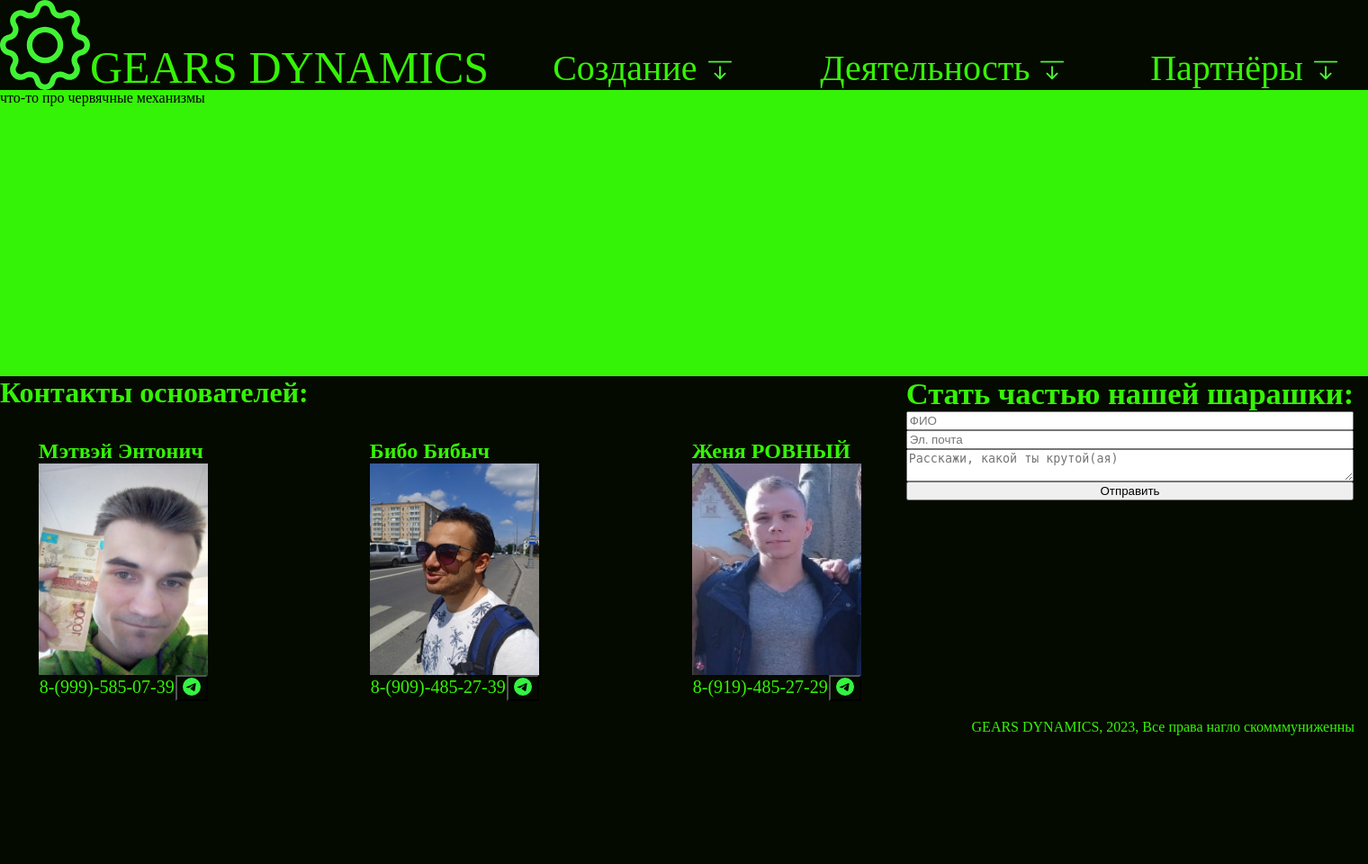
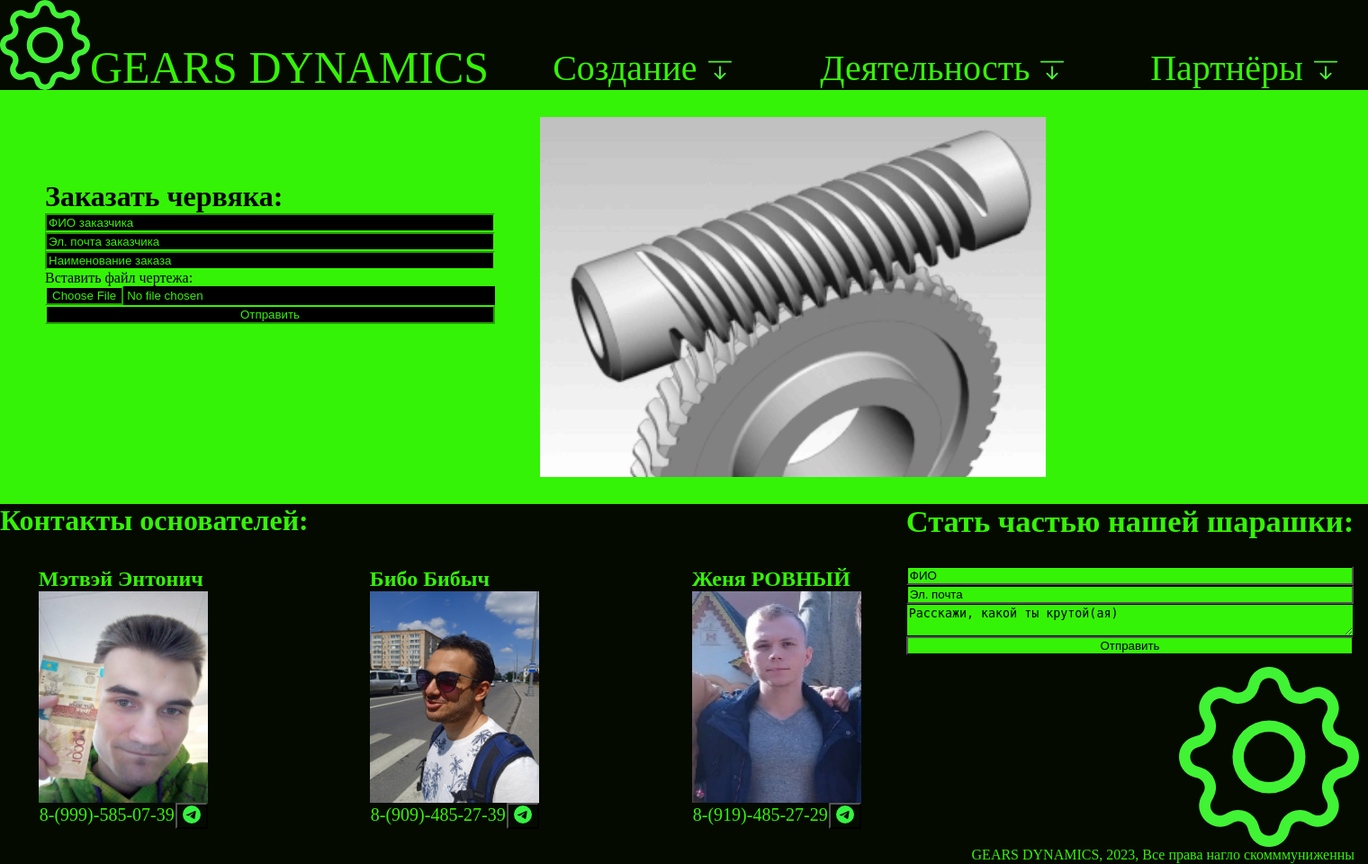
Before and after one commit to matwill00/study1, a Django app: page /worm_gears/ in a window 1520 px wide. Shown: the whole page at 90% size. Before the commit the page ends 817 px from the top, so only its background shows below. Run offline with Django 4.2, Linux system fonts and the light colour scheme.

Commit message:
media part 1

```diff
--- a/mysite/mysite/urls.py
+++ b/mysite/mysite/urls.py
@@ -26,4 +26,6 @@ urlpatterns = [
     path('check/', index.check),
     path('resume/', index.resume),
     path('gears/gear_order/', index.gear_order),
+    path('rack_neck/rack_neck_order/', index.rack_neck_order),
+    path('worm_gears/worm_gear_order/', index.worm_gear_order),
 ]
--- a/mysite/pools/controllers/index.py
+++ b/mysite/pools/controllers/index.py
@@ -1,7 +1,6 @@
 from django.http import HttpResponse
 from django.shortcuts import redirect, render
-from pools.models import Resume
-from pools.models import Gear_order
+from pools.models import Resume, Gear_order, Rack_neck_order, Worm_gear_order
 
 
 def index(request):
@@ -41,3 +40,23 @@ def gear_order(request):
     gear_order.order_drawing = request.FILES['order_drawing']
     gear_order.save()
     return redirect('/')
+
+
+def rack_neck_order(request):
+    rack_neck_order = Rack_neck_order()
+    rack_neck_order.client_name = request.POST.get("client_name")
+    rack_neck_order.client_email = request.POST.get("client_email")
+    rack_neck_order.order_name = request.POST.get("order_name")
+    rack_neck_order.order_drawing = request.FILES['order_drawing']
+    rack_neck_order.save()
+    return redirect('/')
+
+
+def worm_gear_order(request):
+    worm_gear_order = Worm_gear_order()
+    worm_gear_order.client_name = request.POST.get("client_name")
+    worm_gear_order.client_email = request.POST.get("client_email")
+    worm_gear_order.order_name = request.POST.get("order_name")
+    worm_gear_order.order_drawing = request.FILES['order_drawing']
+    worm_gear_order.save()
+    return redirect('/')
--- a/mysite/pools/static/pools/css/style_main.css
+++ b/mysite/pools/static/pools/css/style_main.css
@@ -295,6 +295,7 @@ a:hover {
 }
 
 .under_resume {
+    top: 30px;
     position: relative;
     display: flex;
     flex-flow: column;
@@ -303,21 +304,86 @@ a:hover {
 
 .rights {
     position: absolute;
+    display: flex;
+    flex-flow: column;
     right: 15px;
     bottom: 1px;
 }
 
-.gear_order {
+.icon_footer {
+    position: relative;
+    left: 230px;
+    height: 200px;
+    width: 200px;
+}
+
+.order {
+    position: relative;
+    left: 50px;
+    top: 100px;
     display: flex;
     flex-flow: column;
+    width: 500px;
 }
 
-.gear_order2 {
+.order_pic {
+    position: absolute;
+    left: 600px;
+    top: 130px;
+}
+
+.order2 {
     display: flex;
     flex-flow: row;
+    width: 500px;
 }
 
 .order_form {
     display: flex;
     flex-flow: column;
+    width: 500px;
 }
+
+.input_footer {
+    color: black;
+    background-color: #35f306;
+    border-color: black;
+}
+
+.input_order {
+    color: #35f306;
+    background-color: black;
+    border-color: #35f306;
+}
+
+.input_footer::placeholder { /* Chrome, Firefox, Opera, Safari 10.1+ */
+    color: black;
+    opacity: 1; /* Firefox */
+}
+
+.input_footer:-ms-input-placeholder { /* Internet Explorer 10-11 */
+    color: black;
+}
+
+.input_footer::-ms-input-placeholder { /* Microsoft Edge */
+    color: black;
+}
+
+.input_order::placeholder { /* Chrome, Firefox, Opera, Safari 10.1+ */
+    color: #35f306;
+    opacity: 1; /* Firefox */
+}
+
+.input_order:-ms-input-placeholder { /* Internet Explorer 10-11 */
+    color: #35f306;
+}
+
+.input_order::-ms-input-placeholder { /* Microsoft Edge */
+    color: #35f306;
+}
+
+.input_order::file-selector-button {
+    color: #35f306;
+    background-color: black;
+    border-color: #35f306;
+}
--- a/mysite/pools/templates/index.html
+++ b/mysite/pools/templates/index.html
@@ -70,7 +70,8 @@
 {% endblock %}
 <footer class="footer">
     <h1 class="footer_name">Контакты основателей:</h1>
-    <p class="rights">GEARS DYNAMICS, 2023, Все права нагло скомммуниженны</p>
+    <div class="rights"> <img src="{% static 'pools/svg/gear-custom.svg' %}" class="icon_footer">
+        GEARS DYNAMICS, 2023, Все права нагло скомммуниженны</div>
     <div class="matvey">
         <h2>Мэтвэй Энтонич</h2>
         <img src="{% static 'pools/jpg/Матвей.jpg' %}" alt="" height="235" width="188">
@@ -112,10 +113,10 @@
         <div>
             <form action="resume/" method="post" class="under_resume">
                 {% csrf_token %}
-                <input name="name" type="text" placeholder="ФИО">
-                <input name="email" type="text" placeholder="Эл. почта">
-                <textarea name="resume" placeholder="Расскажи, какой ты крутой(ая)"></textarea>
-                <button type="submit">Отправить</button>
+                <input name="name" type="text" placeholder="ФИО" class="input_footer">
+                <input name="email" type="text" placeholder="Эл. почта" class="input_footer">
+                <textarea name="resume" placeholder="Расскажи, какой ты крутой(ая)" class="input_footer"></textarea>
+                <button type="submit" class="input_footer">Отправить</button>
             </form>
         </div>
     </div>
--- a/mysite/pools/templates/worm_gears.html
+++ b/mysite/pools/templates/worm_gears.html
@@ -1,7 +1,22 @@
 {% extends 'index.html' %}
+{% load static %}
 {% block title %}Червячные передачи{% endblock %}
 {% block body %}
     <body class="body_content">
-    что-то про червячные механизмы
+    <div class="order">
+        <h1>Заказать червяка:</h1>
+        <div class="order2">
+            <form action="worm_gear_order/" method="post" class="order_form" enctype="multipart/form-data">
+                {% csrf_token %}
+                <input name="client_name" type="text" placeholder="ФИО заказчика" class="input_order">
+                <input name="client_email" type="text" placeholder="Эл. почта заказчика" class="input_order">
+                <input name="order_name" type="text" placeholder="Наименование заказа" class="input_order">
+                <p>Вставить файл чертежа:</p>
+                <input name="order_drawing" type="file" class="input_order">
+                <input type="submit" value="Отправить" class="input_order">
+            </form>
+        </div>
+    </div>
+    <img src="{% static 'pools/gif/Worm_Gear.gif' %}" height="400" class="order_pic">
     </body>
 {% endblock %}
```
Also changed, not shown: mysite/pools/templates/gears.html (+8 -8 lines), mysite/pools/templates/rack neck.html (+16 -1 lines).
